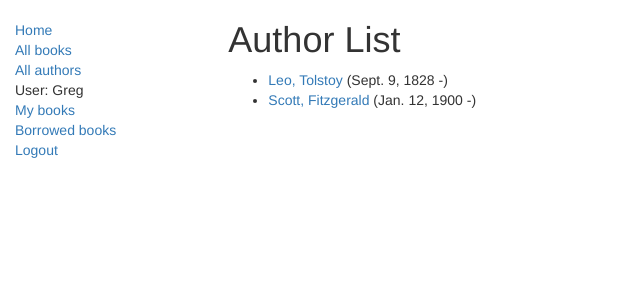
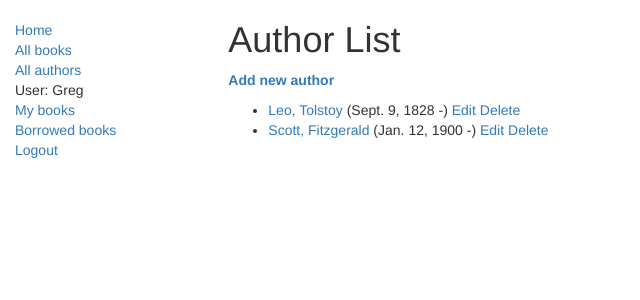
Before and after one commit to Grigory-Seritsan/locallibrary-web-site, a Django app: template locallibrary/catalog/templates/catalog/author_list.html in a window 1280 px wide. Shown: the top 300 px of the page, without its empty margins (0-640 px from the left). Run offline with Django 4.2, Linux system fonts and the light colour scheme; the template is opened without the code that fills it: values that come from a table or form of the project are taken from there, others are empty; a user stored in the database is signed in; data comes from the database, SQL or seed files in the repository; some libraries are stand-ins or nearby versions.

Commit message:
add link for create new author and edit and delete

```diff
--- a/locallibrary/catalog/templates/catalog/author_list.html
+++ b/locallibrary/catalog/templates/catalog/author_list.html
@@ -2,7 +2,9 @@
 
 {% block content %}
     <h1>Author List</h1>
-
+    {%if perms.catalog.can_edit_authors%}
+        <p><strong><a href ="{%url 'author_create'%}">Add new author<a/></strong></p>
+        {%endif%}
     {% if author_list %}
     <ul>
 
@@ -10,6 +12,10 @@
       <li>
         <a href="{{ author.get_absolute_url }}">{{ author.first_name }}, {{author.last_name}}</a>
         ({{author.date_of_birth}} -)
+        {%if perms.catalog.can_edit_authors%}
+        <a href ="{%url 'author_update' author.id%}">Edit<a/>
+        <a href ="{%url 'author_delete' author.id%}">Delete<a/>
+        {%endif%}
       </li>
       {% endfor %}
 
```
